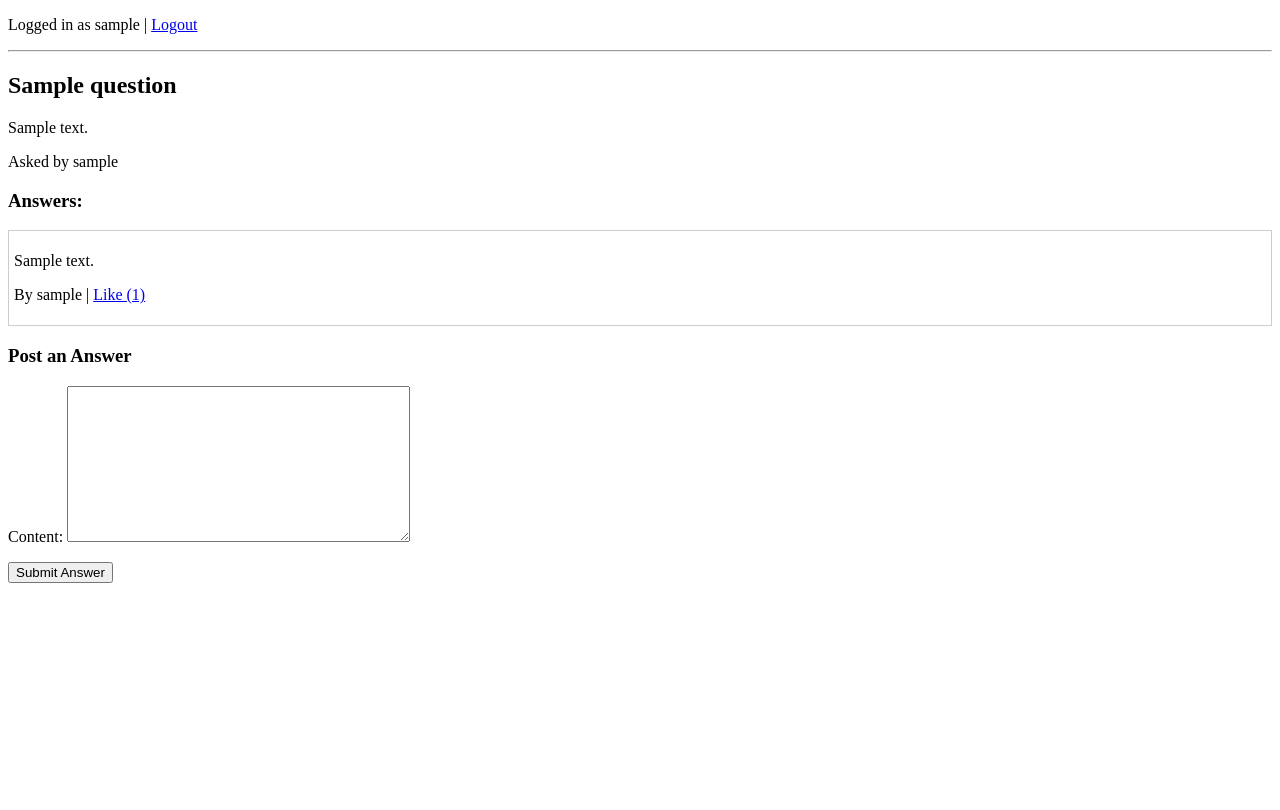
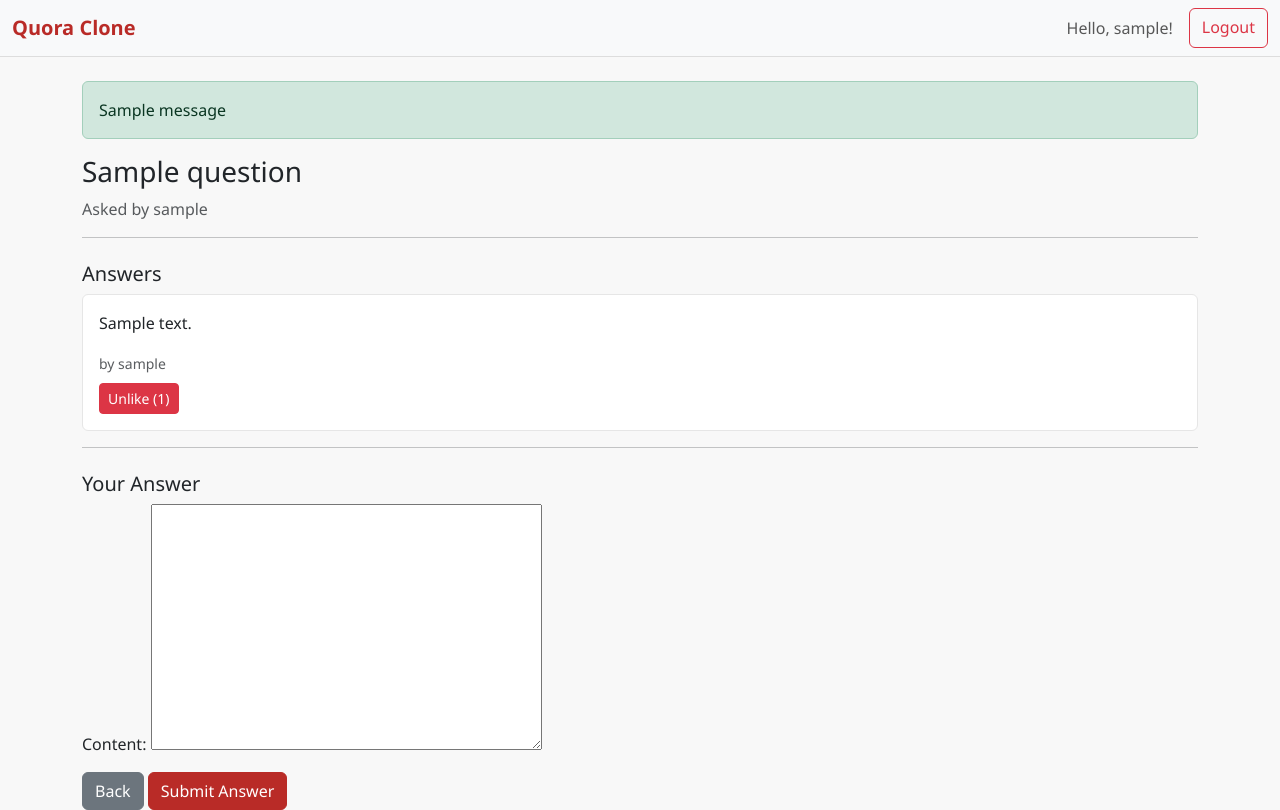
Before and after one commit to divasriv/quora-clone, a Django app: page /question/1/ in a window 1280 px wide. Before the commit the page ends 583 px from the top, so only its background shows below. Run offline with Django 5.2, Linux system fonts and the light colour scheme; a user stored in the database is signed in; tables that the repository leaves empty hold one stand-in row (values such as "Sample post"); one stand-in notice (Sample message) is shown.

Commit message:
added minimal bootstrap styling, like/unlike fixed

```diff
--- a/quora_app/templates/base.html
+++ b/quora_app/templates/base.html
@@ -2,15 +2,66 @@
 <html>
 <head>
     <title>Quora Clone</title>
+    <link rel="stylesheet" href="https://cdn.jsdelivr.net/npm/bootstrap@5.3.0/dist/css/bootstrap.min.css">
+    <style>
+        body {
+            background-color: #f8f8f8;
+            font-family: 'Segoe UI', sans-serif;
+        }
+        .navbar {
+            background-color: #fff;
+            border-bottom: 1px solid #ddd;
+        }
+        .navbar-brand {
+            color: #b92b27 !important;
+            font-weight: bold;
+        }
+        .btn-primary {
+            background-color: #b92b27;
+            border-color: #b92b27;
+        }
+        .btn-primary:hover {
+            background-color: #a12622;
+            border-color: #a12622;
+        }
+        .card {
+            background-color: #fff;
+            border: 1px solid #e6e6e6;
+        }
+        a {
+            color: #2e2e2e;
+            text-decoration: none;
+        }
+        a:hover {
+            color: #b92b27;
+        }
+    </style>
+
 </head>
 <body>
-    {% if user.is_authenticated %}
-        <p>Logged in as {{ user.username }} | <a href="{% url 'logout' %}">Logout</a></p>
-    {% else %}
-        <p><a href="{% url 'login' %}">Login</a> | <a href="{% url 'register' %}">Register</a></p>
-    {% endif %}
-    <hr>
-    {% block content %}
-    {% endblock %}
+    <nav class="navbar navbar-expand-lg navbar-light bg-light mb-4">
+        <div class="container-fluid">
+            <a class="navbar-brand" href="{% url 'home' %}">Quora Clone</a>
+            <div class="d-flex">
+                {% if user.is_authenticated %}
+                    <span class="navbar-text me-3">Hello, {{ user.username }}!</span>
+                    <a class="btn btn-outline-danger" href="{% url 'logout' %}">Logout</a>
+                {% else %}
+                    <a class="btn btn-outline-primary me-2" href="{% url 'login' %}">Login</a>
+                    <a class="btn btn-primary" href="{% url 'register' %}">Register</a>
+                {% endif %}
+            </div>
+        </div>
+    </nav>
+
+    <div class="container">
+        {% if messages %}
+            {% for message in messages %}
+                <div class="alert alert-{{ message.tags }}">{{ message }}</div>
+            {% endfor %}
+        {% endif %}
+        {% block content %}
+        {% endblock %}
+    </div>
 </body>
 </html>
--- a/quora_app/templates/question_detail.html
+++ b/quora_app/templates/question_detail.html
@@ -1,25 +1,39 @@
 {% extends 'base.html' %}
 {% block content %}
-    <h2>{{ question.title }}</h2>
-    <p>{{ question.description }}</p>
-    <p>Asked by {{ question.user.username }}</p>
+    <h3>{{ question.title }}</h3>
+    <p class="text-muted">Asked by {{ question.user.username }}</p>
+    <hr>
 
-    <h3>Answers:</h3>
+    <h5 class="mt-4">Answers</h5>
     {% for answer in answers %}
-        <div style="border:1px solid #ccc; margin-bottom:10px; padding:5px;">
-            <p>{{ answer.content }}</p>
-            <p>By {{ answer.user.username }} |
-                <a href="{% url 'like_answer' answer.id %}">Like ({{ answer.likes.count }})</a>
-            </p>
+        <div class="card mb-3">
+            <div class="card-body">
+                <p>{{ answer.content }}</p>
+                <small class="text-muted">by {{ answer.user.username }}</small>
+                <form method="post" action="{% url 'like_answer' answer.id %}" class="mt-2">
+                    {% csrf_token %}
+                    {% if user in answer.likes.all %}
+                        <button class="btn btn-sm btn-danger" type="submit">
+                            Unlike ({{ answer.likes.count }})
+                        </button>
+                    {% else %}
+                        <button class="btn btn-sm btn-outline-danger" type="submit">
+                            Like ({{ answer.likes.count }})
+                        </button>
+                    {% endif %}
+                </form>
+            </div>
         </div>
     {% empty %}
-        <p>No answers yet.</p>
+        <p class="text-muted">No answers yet. Be the first to answer.</p>
     {% endfor %}
 
-    <h3>Post an Answer</h3>
+    <hr>
+    <h5 class="mt-4">Your Answer</h5>
     <form method="post">
         {% csrf_token %}
         {{ form.as_p }}
-        <button type="submit">Submit Answer</button>
+        <a href="{% url 'home' %}" class="btn btn-secondary">Back</a>
+        <button class="btn btn-primary" type="submit">Submit Answer</button>
     </form>
 {% endblock %}
--- a/quora_app/views.py
+++ b/quora_app/views.py
@@ -86,5 +86,9 @@ class LikeAnswerView(LoginRequiredMixin, RedirectView):
     ''' View for liking an answer. '''
     def get_redirect_url(self, *args, **kwargs):
         answer = get_object_or_404(Answer, id=kwargs['answer_id'])
-        answer.likes.add(self.request.user)
+        user = self.request.user
+        if user in answer.likes.all():
+            answer.likes.remove(user)
+        else:
+            answer.likes.add(user)
         return reverse_lazy('question_detail', kwargs={'pk': answer.question.id})
```
Also changed, not shown: quora_app/templates/home.html (+17 -12 lines), quora_app/templates/login.html (+8 -14 lines), quora_app/templates/post_question.html (+18 -6 lines), quora_app/templates/register.html (+8 -6 lines).
